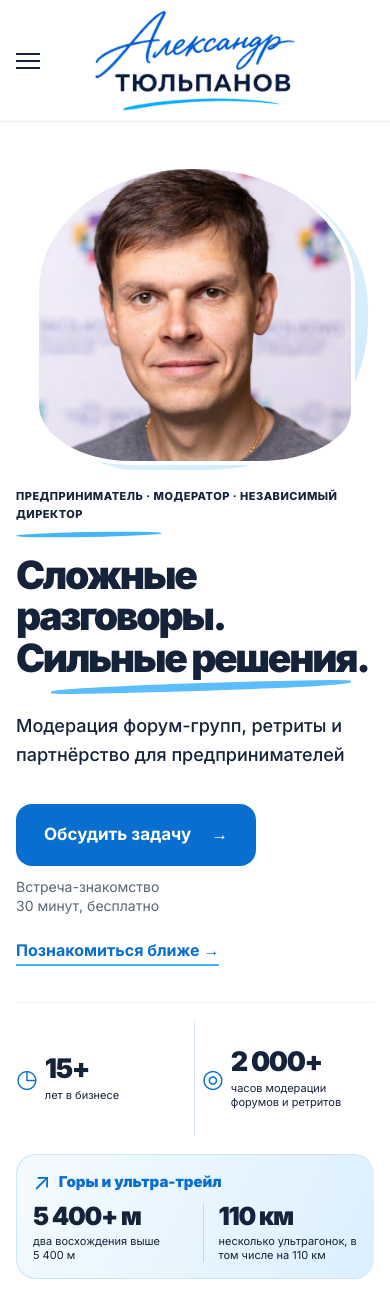
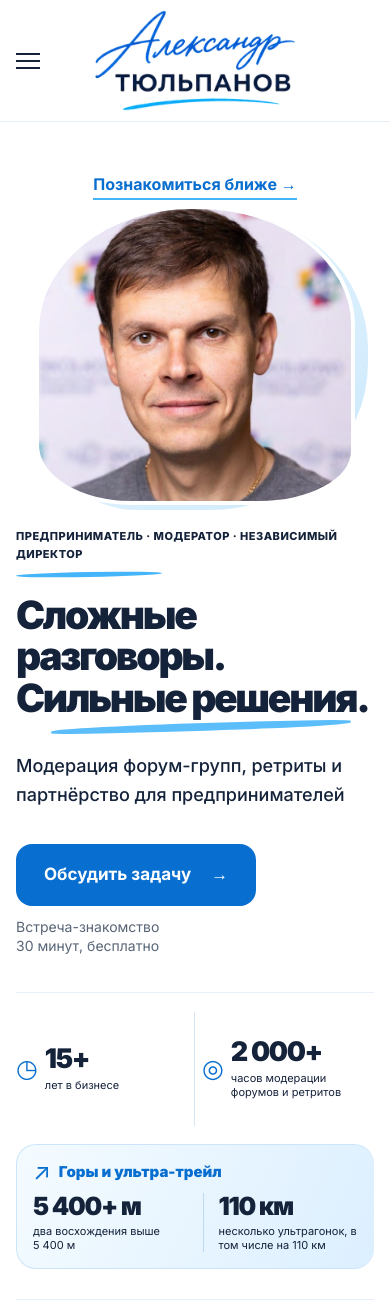
Before and after one commit to ecodorogi/tulpanov-ru, a Next.js app: page /dev-new in a window 390 px wide. Shown: the top 1303 px of the page. Built offline with nearby package versions, Linux system fonts and the light colour scheme.

Commit message:
style(dev-new): «Познакомиться ближе →» под фото на первом экране
Co-Authored-By: Claude Opus 5.5 <noreply@anthropic.com>

```diff
--- a/app/dev-new/page.module.css
+++ b/app/dev-new/page.module.css
@@ -213,7 +213,10 @@
 .teaserPhoto img { display: block; width: 100%; height: auto; aspect-ratio: 4 / 3; object-fit: cover; border-radius: 22px 22px 60px 22px; }
 
 /* Ссылка на «Про меня» под кнопкой на первом экране. */
-.page .heroAboutLink { margin-top: 22px; font-size: 16px; }
+/* Правая колонка первого экрана: фото + ссылка под ним. */
+.heroAside { justify-self: end; width: min(100%, 415px); display: flex; flex-direction: column; align-items: center; }
+.heroAside .portraitArea { width: 100%; justify-self: auto; }
+.page .heroAboutLink { margin-top: 18px; font-size: 16px; }
 
 /* ── Низ страницы «Про меня» ── */
 .aboutNext { display: flex; flex-wrap: wrap; align-items: center; justify-content: space-between; gap: 18px 32px; padding: 8px 0 96px; }
@@ -479,6 +482,8 @@
   .heroLayout { grid-template-columns: 1fr; gap: 18px; min-height: 0; }
   .heroCopy { order: 2; }
   .portraitArea { order: 1; width: min(100%, 330px); justify-self: center; padding: 5px; }
+  .heroAside { order: 1; width: min(100%, 330px); justify-self: center; }
+  .page .heroAboutLink { margin-top: 12px; }
   .portrait { height: 300px; }
   .portraitCurve { display: none; }
   .eyebrow { margin: 0 0 30px; font-size: 11px; }
--- a/app/dev-new/page.tsx
+++ b/app/dev-new/page.tsx
@@ -68,8 +68,8 @@ export default function DevNew() {
                   </a>
                   <span className={s.ctaNote}>Встреча-знакомство<br />30 минут, бесплатно</span>
                 </div>
-                <a href={ABOUT_PAGE} className={`${s.teaserLink} ${s.heroAboutLink}`}>Познакомиться ближе →</a>
               </div>
+              <div className={s.heroAside}>
                 <div className={s.portraitArea}>
                   <div className={s.portraitWash} aria-hidden="true" />
                   <Image
@@ -83,6 +83,8 @@ export default function DevNew() {
                   <svg className={s.portraitCurve} viewBox="0 0 460 520" fill="none" aria-hidden="true">
                     <path d="M93 37C259 -38 411 58 432 173C459 322 359 460 196 494C81 518 1 459 17 379" stroke="currentColor" strokeWidth="4" strokeLinecap="round" />
                   </svg>
+                </div>
+                <a href={ABOUT_PAGE} className={`${s.teaserLink} ${s.heroAboutLink}`}>Познакомиться ближе →</a>
               </div>
             </div>
 
```
Lines whose indentation alone changed are shown as unchanged.
